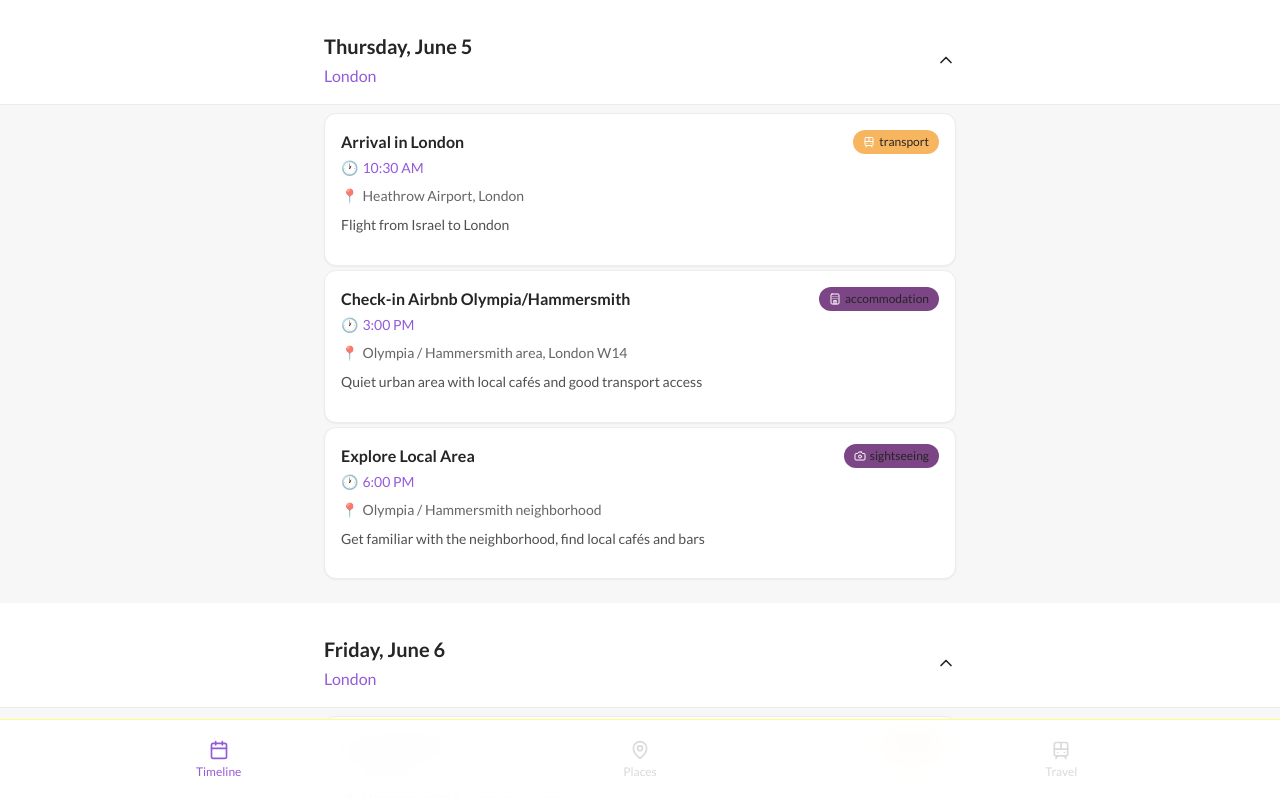
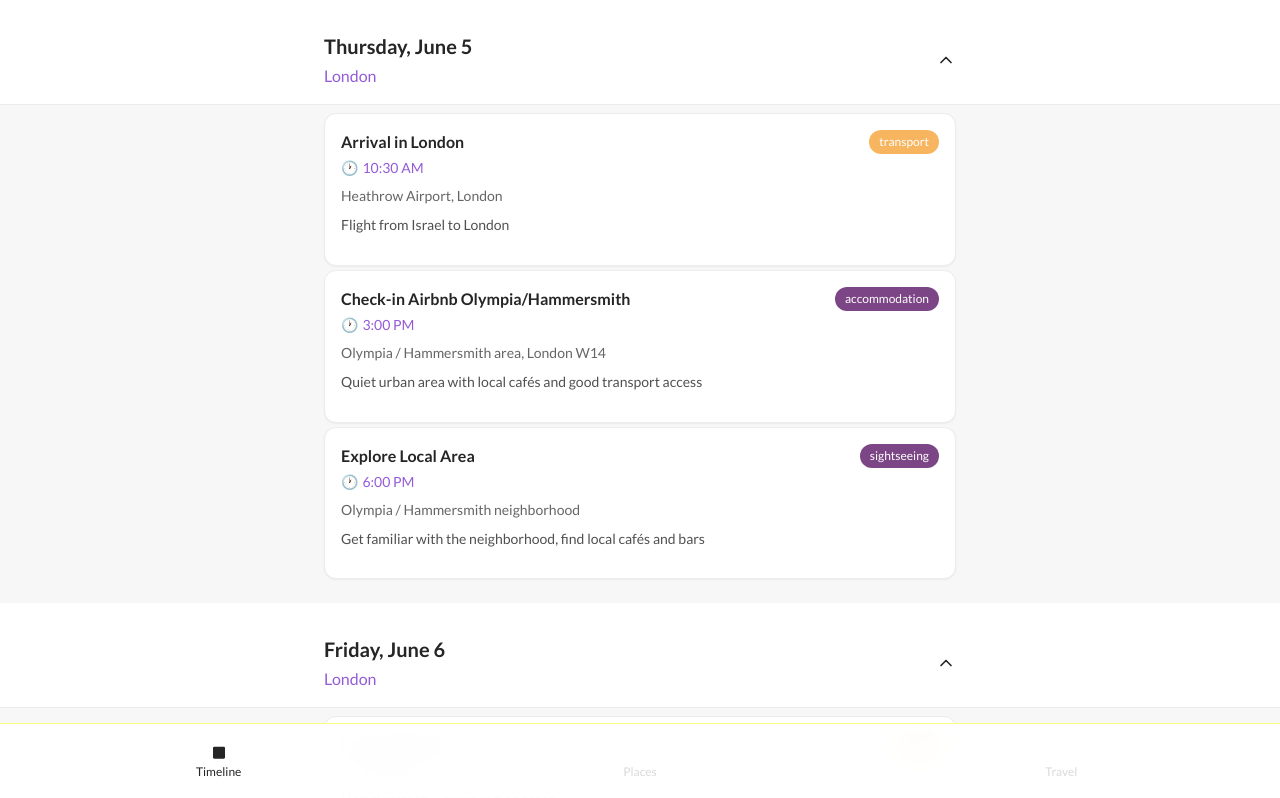
Before and after one commit to OferHauptman/solo-voyage-planner, a React (Vite) app: page / in a window 1280 px wide. Shown: the top 798 px of the page. Built offline with nearby package versions, Linux system fonts and the light colour scheme.

Commit message:
Refactor: Remove prices, pins, and adjust icons
- Removed price badges.
- Removed pin icons.
- Adjusted bottom navigation icons to be filled, same color, and smaller.
- Changed side tag font color to white and removed icons.

```diff
--- a/src/components/Navigation.tsx
+++ b/src/components/Navigation.tsx
@@ -27,15 +27,15 @@ const Navigation: React.FC<NavigationProps> = ({ activeTab, onTabChange }) => {
               className="flex flex-col items-center py-3 px-4 rounded-2xl transition-all duration-300 min-w-0 flex-1 mx-1"
             >
               <IconComponent
-                size={20}
+                size={16}
                 className="mb-1 transition-colors duration-200"
-                color={activeTab === tab.id ? '#945BD9' : '#dadada'}
-                fill="none"
-                strokeWidth={2}
+                color={activeTab === tab.id ? '#252525' : '#dadada'}
+                fill={activeTab === tab.id ? '#252525' : 'none'}
+                strokeWidth={0}
               />
               <span
                 className="text-xs font-medium truncate"
-                style={{ color: activeTab === tab.id ? '#945BD9' : '#dadada' }}
+                style={{ color: activeTab === tab.id ? '#252525' : '#dadada' }}
               >
                 {tab.label}
               </span>
--- a/src/components/Timeline.tsx
+++ b/src/components/Timeline.tsx
@@ -1,8 +1,9 @@
+
 import React, { useState } from 'react';
 import { format, parseISO } from 'date-fns';
 import { tripData, Activity } from '@/data/tripData';
 import { cn } from '@/lib/utils';
-import { Music, Coffee, Wine, Gamepad2, ShoppingBag, Camera, Train, Hotel, Utensils, Beer, ChevronDown, ChevronUp } from 'lucide-react';
+import { ChevronDown, ChevronUp } from 'lucide-react';
 import { Collapsible, CollapsibleContent, CollapsibleTrigger } from '@/components/ui/collapsible';
 
 const categoryColors = {
@@ -18,22 +19,7 @@ const categoryColors = {
   pub: 'bg-palette-purple'
 };
 
-const categoryIcons = {
-  concert: Music,
-  cafe: Coffee,
-  bar: Wine,
-  gaming: Gamepad2,
-  shopping: ShoppingBag,
-  sightseeing: Camera,
-  transport: Train,
-  accommodation: Hotel,
-  restaurant: Utensils,
-  pub: Beer
-};
-
 const ActivityCard: React.FC<{ activity: Activity }> = ({ activity }) => {
-  const IconComponent = categoryIcons[activity.category];
-
   return (
     <div className="mb-1">
       <div className="mx-5 p-4 rounded-xl bg-white border border-[#ececec] shadow-sm">
@@ -48,7 +34,6 @@ const ActivityCard: React.FC<{ activity: Activity }> = ({ activity }) => {
             )}
             {activity.address && (
               <p className="text-sm mb-2 flex items-center" style={{ color: '#252525', opacity: 0.7 }}>
-                <span className="mr-1">📍</span>
                 {activity.address}
               </p>
             )}
@@ -62,11 +47,10 @@ const ActivityCard: React.FC<{ activity: Activity }> = ({ activity }) => {
             )}
           </div>
           <span className={cn(
-            "text-xs px-2.5 py-1 rounded-full font-medium ml-3 flex-shrink-0 flex items-center space-x-1 text-white",
+            "text-xs px-2.5 py-1 rounded-full font-medium ml-3 flex-shrink-0 text-white",
             categoryColors[activity.category]
           )}>
-            <IconComponent size={12} />
-            <span>{activity.category}</span>
+            {activity.category}
           </span>
         </div>
       </div>
--- a/src/components/Transport.tsx
+++ b/src/components/Transport.tsx
@@ -1,4 +1,3 @@
-
 import React from 'react';
 import { tripData } from '@/data/tripData';
 import { Plane, Train, Hotel } from 'lucide-react';
@@ -30,7 +29,6 @@ const TransportCard: React.FC<{ title: string; items: TransportItem[]; icon?: Re
               )}
               {item.address && (
                 <p className="text-sm mt-1 flex items-center" style={{ color: '#252525', opacity: 0.6 }}>
-                  <span className="mr-1">📍</span>
                   {item.address}
                 </p>
               )}
@@ -47,11 +45,6 @@ const TransportCard: React.FC<{ title: string; items: TransportItem[]; icon?: Re
                     </span>
                   )}
                 </div>
-                {item.price && (
-                  <span className="text-xs px-2 py-1 rounded-full" style={{ backgroundColor: '#945BD9', color: '#ffffff' }}>
-                    {item.price}
-                  </span>
-                )}
               </div>
             </div>
           </div>
```
